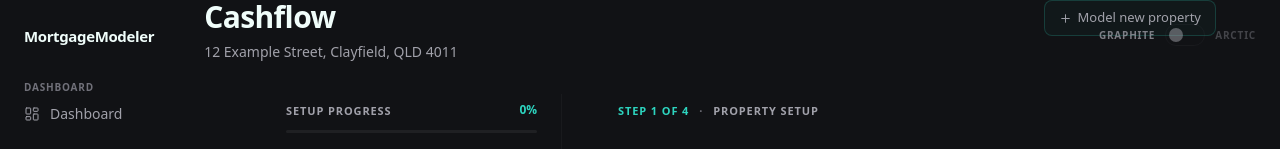
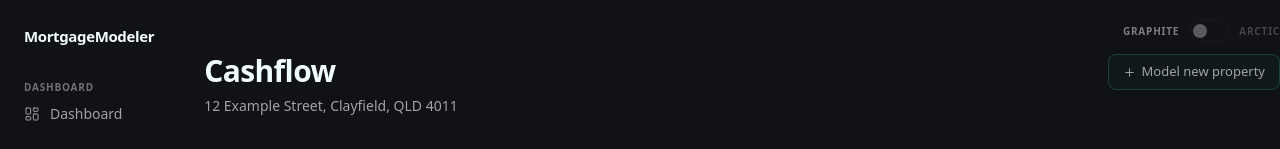
Before and after one commit to jordanlbf/MortgageModeler, a Next.js app in the folder frontend/: page /cashflow in a window 1280 px wide. Shown: the top 149 px of the page. Built offline with nearby package versions, Linux system fonts and the light colour scheme; no server answers.

Commit message:
fix(frontend): align page titles with content below

```diff
--- a/frontend/src/components/cashflow/CashflowDashboard.tsx
+++ b/frontend/src/components/cashflow/CashflowDashboard.tsx
@@ -59,7 +59,7 @@ export default function CashflowDashboard({
   else if (vm === "deductions") panelProp.deductionsPanel = "unified";
 
   return (
-    <main className="text-foreground max-w-[1400px] mx-auto px-4 py-6 flex flex-col gap-6">
+    <main className="text-foreground flex flex-col gap-6">
       {/* ── Chart + Tabs ── */}
       <div className="flex items-stretch">
         <div className="relative flex-1 min-w-0 flex flex-col">
--- a/frontend/src/components/cashflow/CashflowView.tsx
+++ b/frontend/src/components/cashflow/CashflowView.tsx
@@ -152,7 +152,7 @@ export default function CashflowCalculator() {
       )}
 
       {s.error && (
-        <div className="max-w-[1400px] mx-auto px-4 pt-6">
+        <div className="mb-4">
           <div className="rounded-lg border border-red-400/20 bg-red-400/5 px-4 py-3 text-[14px] text-red-400/80">
             {s.error}
           </div>
--- a/frontend/src/components/layout/AppShell.tsx
+++ b/frontend/src/components/layout/AppShell.tsx
@@ -6,12 +6,22 @@ export default function AppShell({ children }: { children: React.ReactNode }) {
     <div className="flex min-h-screen" style={{ background: "var(--color-background)" }}>
       <Sidebar />
       <main
-        className="flex-1 min-w-0 relative"
+        className="flex-1 min-w-0 flex flex-col"
         style={{ background: "var(--color-background)" }}
       >
-        <GlobalsTray />
         <div
-          className="mx-auto"
+          className="flex justify-end items-center shrink-0"
+          style={{
+            paddingLeft: "var(--layout-page-padding-x)",
+            paddingRight: "var(--layout-page-padding-x)",
+            paddingTop: "20px",
+            paddingBottom: "12px",
+          }}
+        >
+          <GlobalsTray />
+        </div>
+        <div
+          className="mx-auto w-full"
           style={{
             maxWidth: "var(--layout-content-max)",
             paddingLeft: "var(--layout-page-padding-x)",
--- a/frontend/src/components/layout/GlobalsTray.tsx
+++ b/frontend/src/components/layout/GlobalsTray.tsx
@@ -4,7 +4,7 @@ import ThemeToggle from "./ThemeToggle";
 
 export default function GlobalsTray() {
   return (
-    <div className="absolute top-6 right-6 flex gap-1 z-10">
+    <div className="flex items-center gap-1">
       <ThemeToggle />
     </div>
   );
--- a/frontend/src/components/layout/PageHeader.tsx
+++ b/frontend/src/components/layout/PageHeader.tsx
@@ -6,7 +6,7 @@ interface PageHeaderProps {
 
 export default function PageHeader({ title, subtitle, actions }: PageHeaderProps) {
   return (
-    <div className="flex items-start justify-between gap-4 mb-8 pr-16">
+    <div className="flex items-start justify-between gap-4 mb-8">
       <div className="min-w-0">
         <h1
           className="text-[30px] font-semibold leading-[1.1] tracking-[-0.02em]"
```
